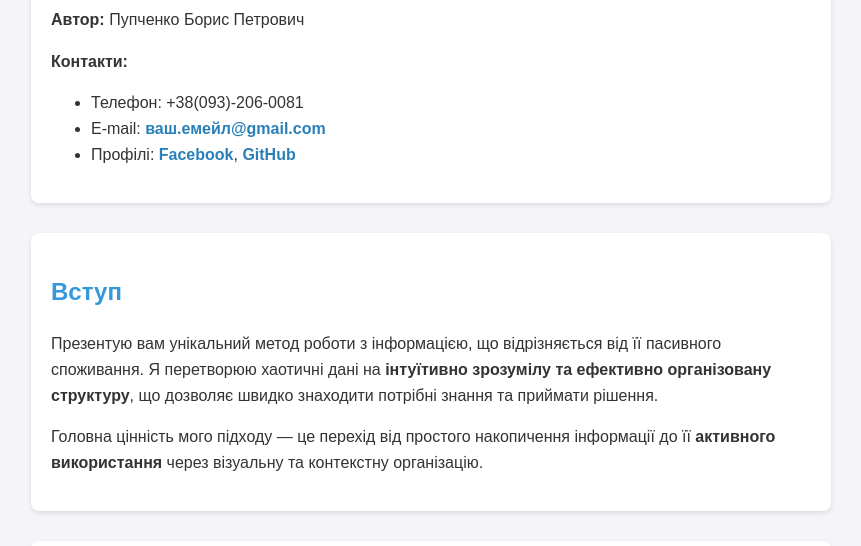
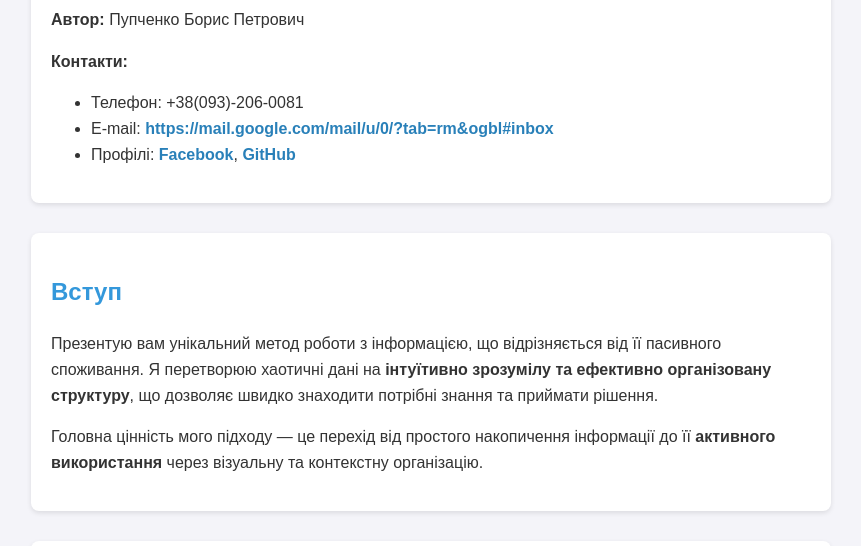
Before and after one commit to boriskirp/Organization, a plain HTML site: page index.html in a window 1280 px wide. Shown: the part 178-724 px from the top of the page, without its empty margins (209-1070 px from the left). Drawn offline with Linux system fonts and the light colour scheme.

Commit message:
Update index.html
"Змінив адресу"

```diff
--- a/index.html
+++ b/index.html
@@ -46,7 +46,7 @@
         <p><strong>Контакти:</strong></p>
         <ul>
             <li>Телефон: +38(093)-206-0081</li>
-            <li>E-mail: <a href="mailto:https://mail.google.com/mail/u/0/?tab=rm&ogbl#inbox">ваш.емейл@gmail.com</a></li>
+            <li>E-mail: <a href="mailto:https://mail.google.com/mail/u/0/?tab=rm&ogbl#inbox">https://mail.google.com/mail/u/0/?tab=rm&ogbl#inbox</a></li>
             <li>Профілі: <a href="https://facebook.com/boriskirpet7">Facebook</a>, <a href="https://github.com/boriskirp">GitHub</a></li>
         </ul>
     </div>
```
